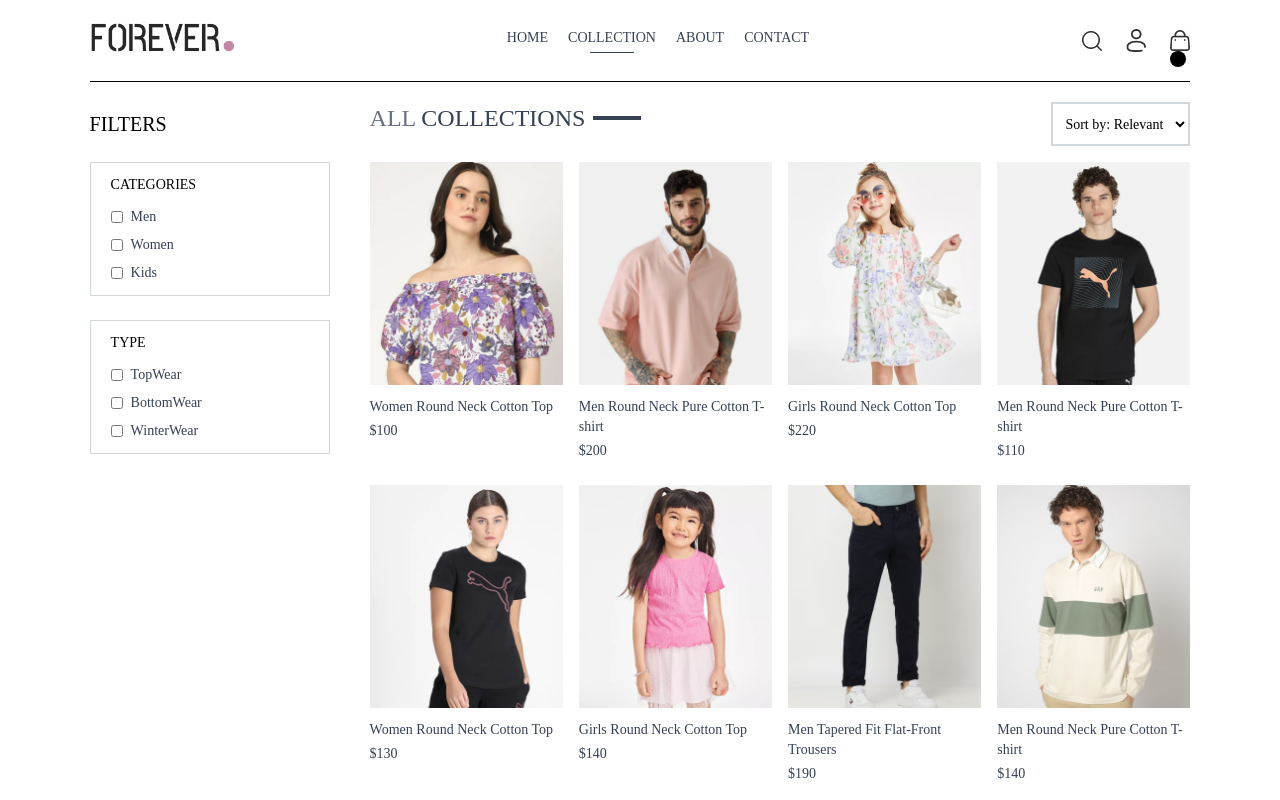
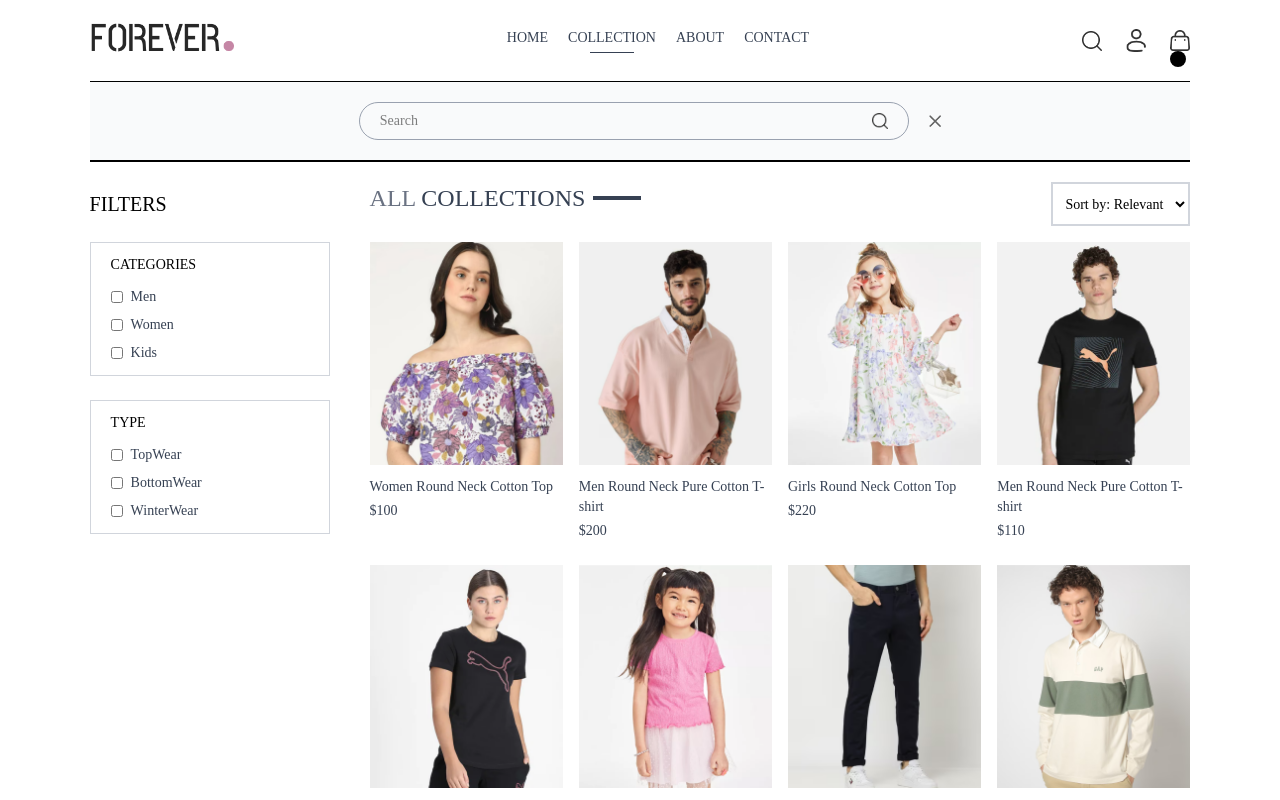
Before and after one commit to abhinavvv12/Ecommerce-App, a React (Vite) app in the folder frontend/: page /collection in a window 1280 px wide. Both pictures are taken after a click on the picture 1092 px from the left and 40 px from the top of the page. Shown: the top 800 px of the page. Built offline with nearby package versions, Linux system fonts and the light colour scheme; a web font is replaced by a local one.

Commit message:
completed searchBar logic

```diff
--- a/frontend/src/components/Navbar.jsx
+++ b/frontend/src/components/Navbar.jsx
@@ -1,10 +1,13 @@
-import React, { useState } from 'react'
+import React, { useContext, useState } from 'react'
 import {assets} from '../assets/assets'
 import { NavLink, Link } from 'react-router-dom'
+import { ShopContext } from '../context/ShopContext';
 
 const Navbar = () => {
 
   const [visible, setVisible] = useState(false);
+
+  const{setShowSearch} = useContext(ShopContext)
 
   return (
     <div className='flex items-center justify-between py-5 font-medium'
@@ -36,7 +39,7 @@
 
 
       <div className='flex items-center gap-6'>
-        <img src={assets.search_icon} className='w-5 cursor-pointer' alt="" />
+        <img onClick={()=>setShowSearch(true)} src={assets.search_icon} className='w-5 cursor-pointer' alt="" />
 
         <div className='group relative'>
           <img className='w-5 cursor-pointer' src={assets.profile_icon} alt="" />
--- a/frontend/src/components/SearchBar.jsx
+++ b/frontend/src/components/SearchBar.jsx
@@ -1,14 +1,34 @@
-import React, { useContext } from 'react'
+import React, { useContext, useEffect, useState } from 'react'
 import { ShopContext } from '../context/ShopContext'
+import { assets } from '../assets/assets';
+import { useLocation } from 'react-router-dom';
 
 const SearchBar = () => {
-    const {search, setSearch, showSearch, setShowSearch} = useContext(ShopContext);
+    const { search, setSearch, showSearch, setShowSearch } = useContext(ShopContext);
 
-  return (
-    <div>
+    const [visible, setVisible] = useState(false);
+    const location = useLocation();
 
-    </div>
-  )
+    useEffect(()=>{
+        if(location.pathname.includes('collection')) {
+            setVisible(true);
+        }
+        else {
+            setVisible(false);
+        }
+    },[location])
+
+    return showSearch && visible ? (
+        <div className='border-t border-b bg-gray-50 text-center '>
+            <div className='inline-flex items-center justify-center border border-gray-400 px-5 py-2 my-5 mx-5 rounded-full w-3/4 sm:w-1/2'>
+                <input className='flex-1 outline-none bg-inherit text-sm' type="text" placeholder='Search' value={search} onChange={(e) => setSearch(e.target.value)} />
+                <img className='w-4 cursor-pointer' src={assets.search_icon} alt="" />
+            </div>
+            <img onClick={() => setShowSearch(false)} className='inline w-3 cursor-pointer
+       ' src={assets.cross_icon} alt="" />
+
+        </div>
+    ) : null
 }
 
 export default SearchBar
--- a/frontend/src/context/ShopContext.jsx
+++ b/frontend/src/context/ShopContext.jsx
@@ -8,7 +8,7 @@
     const currency = '$';
     const delivery_fee = 10;
     const [search, setSearch] = useState('');
-    const [showSearch, setShowSearch] = useState(true);
+    const [showSearch, setShowSearch] = useState(false);
 
     const value = {
         products , currency , delivery_fee,
--- a/frontend/src/pages/Collection.jsx
+++ b/frontend/src/pages/Collection.jsx
@@ -6,7 +6,7 @@
 
 const Collection = () => {
 
-  const { products } = useContext(ShopContext)
+  const { products, search, showSearch } = useContext(ShopContext)
   const [showFilter, setShowFilter] = useState(true);
   const [filterProducts , setFilterProducts ] = useState([]);
   const [category, setCategory] = useState([]);
@@ -34,6 +34,11 @@
 
   const applyFilter = () => {
     let productsCopy = products.slice();
+
+    if(showSearch && search){
+      productsCopy = productsCopy.filter(item => item.name.toLowerCase().includes(search.toLowerCase()))
+
+    }
 
     if(category.length>0){
       productsCopy = productsCopy.filter(item => category.includes(item.category));
@@ -65,7 +70,7 @@
 
   useEffect(()=>{
     applyFilter();
-  },[category, subCategory])
+  },[category, subCategory, search, showSearch])
 
   useEffect(()=>{
     sortProduct();
--- a/frontend/src/pages/Product.jsx
+++ b/frontend/src/pages/Product.jsx
@@ -3,7 +3,7 @@
 const Product = () => {
   return (
     <div>
-      Product
+
     </div>
   )
 }
```
